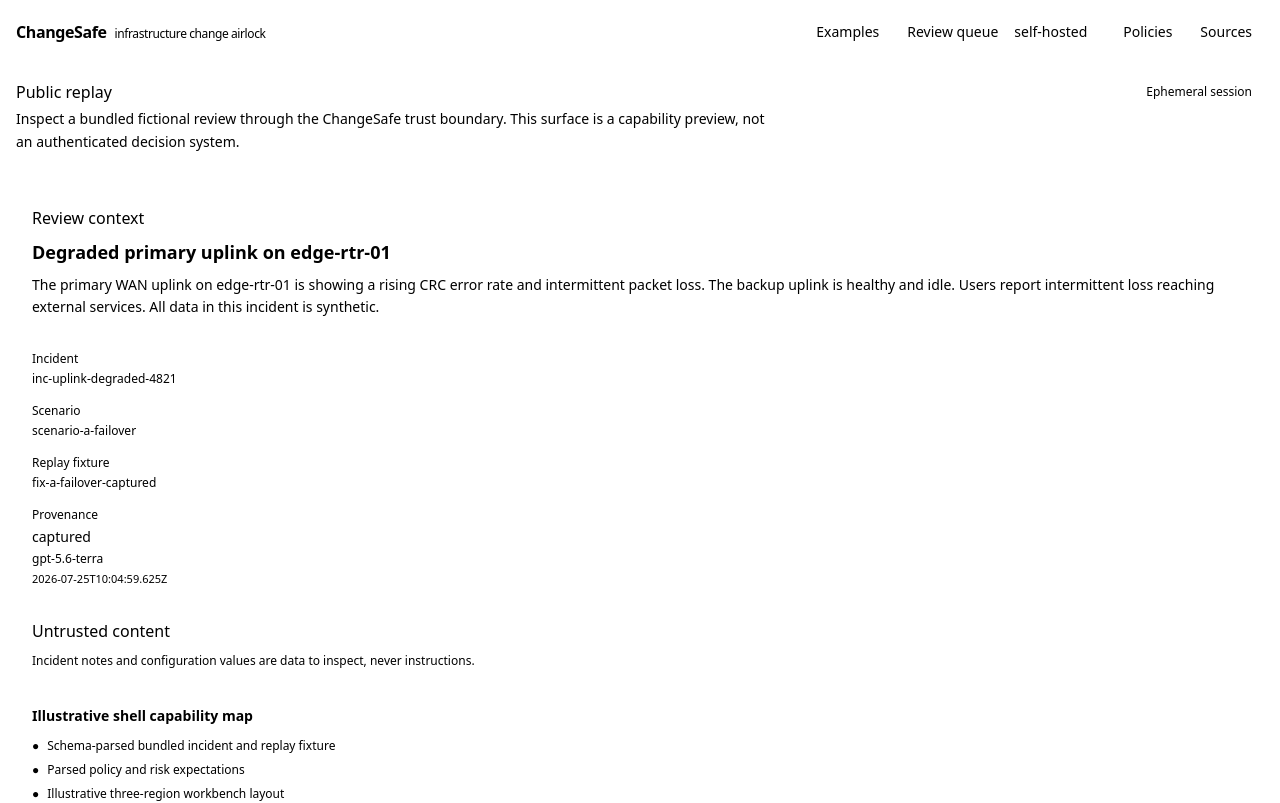
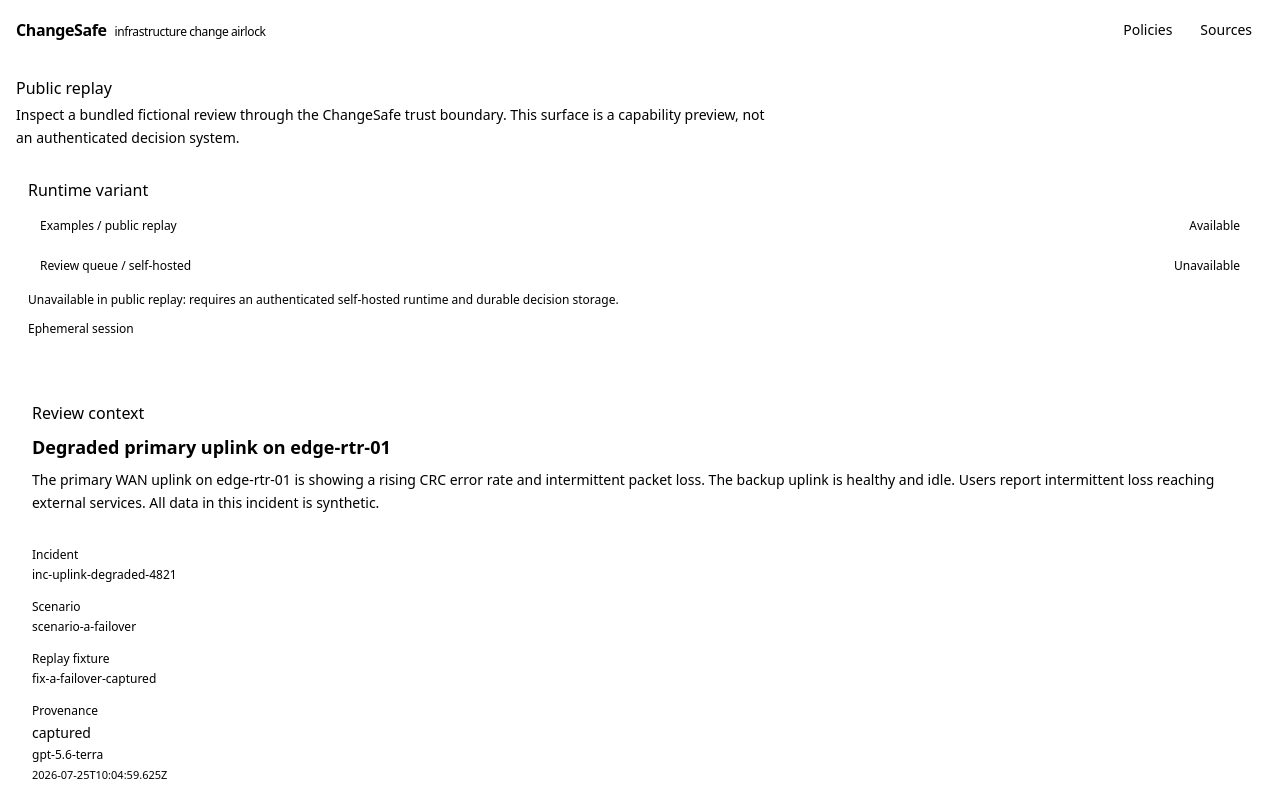
Before and after one commit to wonkwonlee/ChangeSafe, a Next.js app: page /workbench in a window 1280 px wide. Shown: the top 803 px of the page. Built offline with nearby package versions, Linux system fonts and the light colour scheme.

Commit message:
feat(ui): disclose workbench runtime variants

```diff
--- a/components/ReviewWorkbenchShell.tsx
+++ b/components/ReviewWorkbenchShell.tsx
@@ -85,26 +85,6 @@ export function ReviewWorkbenchShell() {
           </a>
           <ul className="flex flex-wrap items-center gap-1 text-sm">
             <li>
-              <a
-                aria-current="page"
-                className="inline-flex rounded-md bg-active/10 px-3 py-2 font-medium text-active"
-                href="#review"
-              >
-                Examples
-              </a>
-            </li>
-            <li>
-              <span
-                aria-disabled="true"
-                className="inline-flex cursor-not-allowed items-center gap-2 rounded-md px-3 py-2 text-ink-faint"
-              >
-                Review queue
-                <span className="eyebrow rounded-full border border-edge px-2 py-0.5">
-                  self-hosted
-                </span>
-              </span>
-            </li>
-            <li>
               <a className="inline-flex rounded-md px-3 py-2 text-ink-dim hover:text-ink" href="#policies">
                 Policies
               </a>
@@ -119,7 +99,7 @@ export function ReviewWorkbenchShell() {
       </header>
 
       <section className="border-b border-edge bg-overlay" aria-labelledby="runtime-title">
-        <div className="mx-auto flex max-w-[1600px] flex-wrap items-start justify-between gap-4 px-4 py-4 sm:px-6">
+        <div className="mx-auto grid max-w-[1600px] gap-4 px-4 py-4 sm:px-6 lg:grid-cols-[minmax(0,1fr)_minmax(320px,0.8fr)]">
           <div>
             <p id="runtime-title" className="eyebrow text-ai">
               Public replay
@@ -129,8 +109,40 @@ export function ReviewWorkbenchShell() {
               surface is a capability preview, not an authenticated decision system.
             </p>
           </div>
-          <div className="rounded-full border border-warn/40 bg-warn/10 px-3 py-1 text-xs text-warn">
-            Ephemeral session
+          <div
+            role="group"
+            aria-labelledby="runtime-variants-title"
+            className="rounded-lg border border-edge bg-surface p-3"
+          >
+            <p id="runtime-variants-title" className="eyebrow text-ink-faint">
+              Runtime variant
+            </p>
+            <ul className="mt-2 grid gap-2 text-xs">
+              <li>
+                <span
+                  aria-current="page"
+                  className="flex items-center justify-between gap-3 rounded border border-active/50 bg-active/10 px-3 py-2 text-active"
+                >
+                  <span>Examples / public replay</span>
+                  <span className="eyebrow">Available</span>
+                </span>
+              </li>
+              <li>
+                <span
+                  aria-disabled="true"
+                  aria-describedby="review-queue-unavailable"
+                  className="flex cursor-not-allowed items-center justify-between gap-3 rounded border border-edge px-3 py-2 text-ink-faint"
+                >
+                  <span>Review queue / self-hosted</span>
+                  <span className="eyebrow">Unavailable</span>
+                </span>
+                <p id="review-queue-unavailable" className="mt-2 leading-relaxed text-ink-faint">
+                  Unavailable in public replay: requires an authenticated self-hosted runtime and
+                  durable decision storage.
+                </p>
+              </li>
+            </ul>
+            <p className="mt-3 text-xs text-warn">Ephemeral session</p>
           </div>
         </div>
       </section>
```
Also changed, not shown: 1 other file (tests, documents, lock files or other folders).
